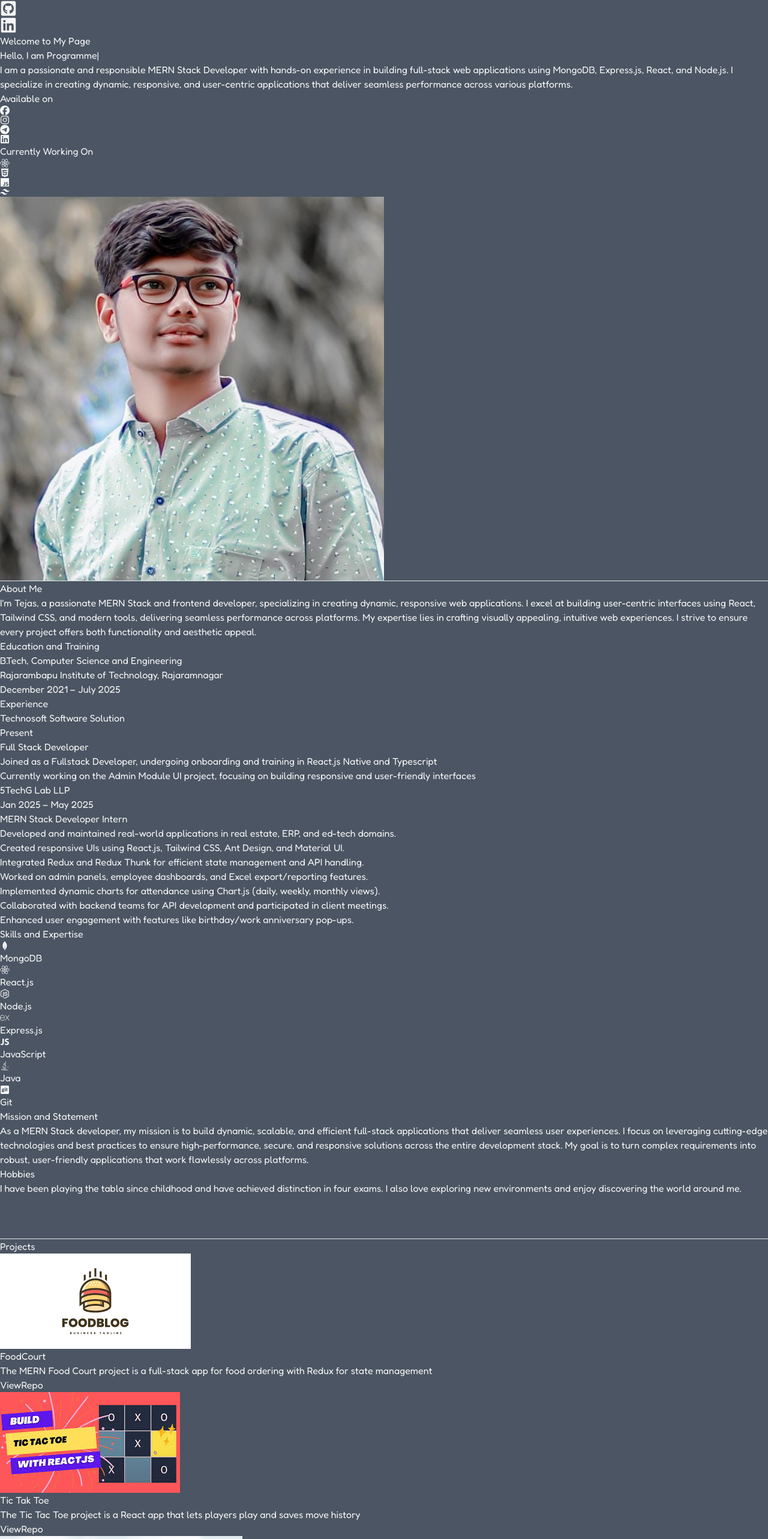
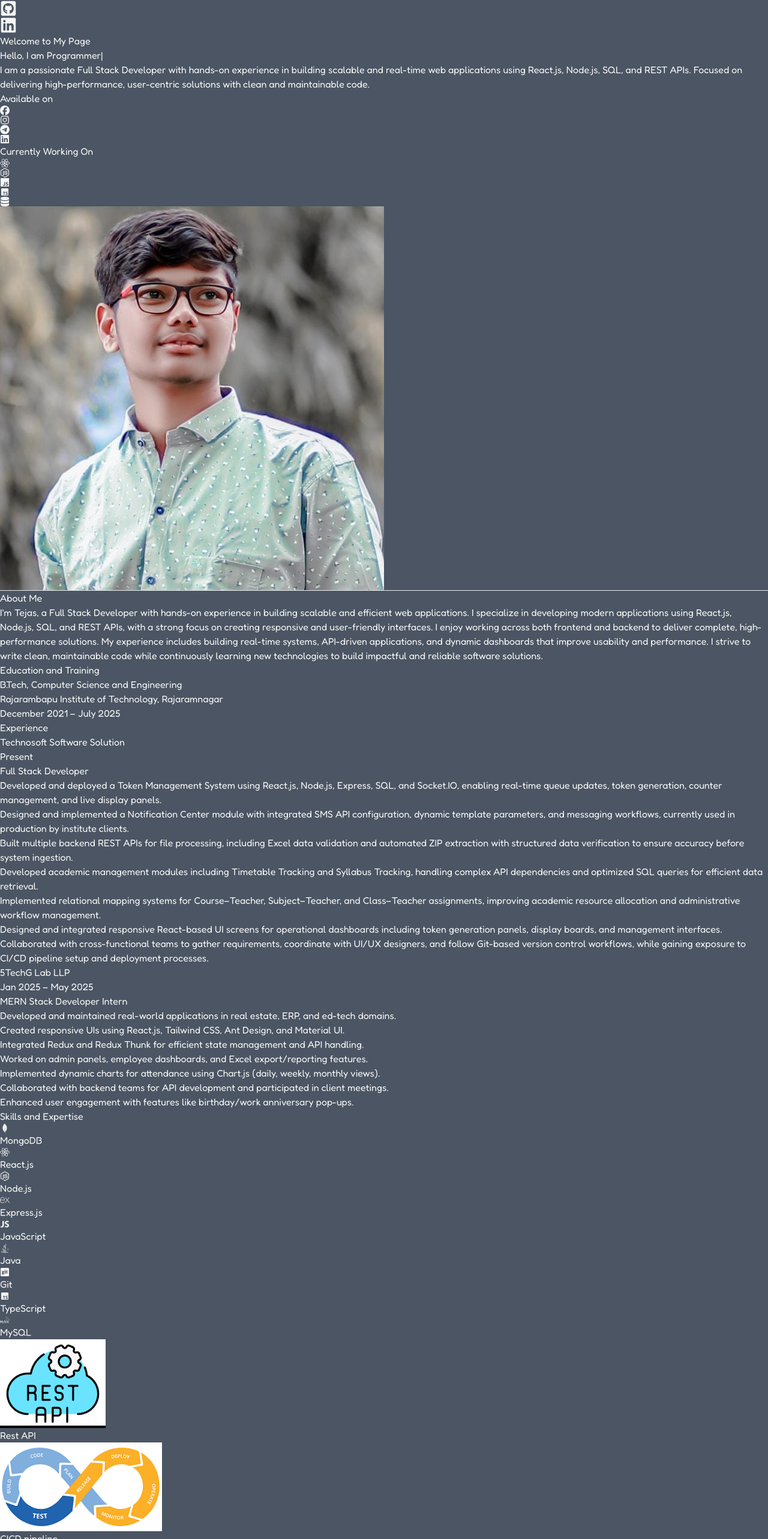
Before and after one commit to TejasBhoite0707/Personal-Portfolio, a React (Vite) app: page / in a window 1280 px wide. Shown: the part 836-3402 px from the top of the page at 60% size. Built offline with nearby package versions, Linux system fonts and the light colour scheme.

Commit message:
Update Portfolio

```diff
--- a/src/Components/About.jsx
+++ b/src/Components/About.jsx
@@ -1,11 +1,14 @@
 import React from 'react';
-import { SiMongodb } from "react-icons/si";
+import { SiMongodb, SiMysql, SiPostman } from "react-icons/si";
 import { FaReact } from "react-icons/fa";
 import { FaNodeJs } from "react-icons/fa";
 import { SiExpress } from "react-icons/si";
 import { IoLogoJavascript } from "react-icons/io";
 import { FaJava } from "react-icons/fa";
 import { FaGitSquare } from "react-icons/fa";
+import { BiLogoTypescript } from 'react-icons/bi';
+import APILogo from "../assets/Logos/APILogo.png"
+import CICD from "../assets/Logos/CICD.png"
 function About () {
 
     return (
@@ -13,7 +16,7 @@ function About () {
      <div name='About' className='max-w-screen-2xl container mx-auto px-4 md:px-20 my-16'>
   <h1 className='text-3xl mb-8 font-bold text-indigo-300 border-b-4 border-purple-400 pb-2 w-fit'>About Me</h1>
   <p className='text-lg md:text-xl text-stone-50 leading-relaxed'>
-    I'm Tejas, a passionate MERN Stack and frontend developer, specializing in creating dynamic, responsive web applications. I excel at building user-centric interfaces using React, Tailwind CSS, and modern tools, delivering seamless performance across platforms. My expertise lies in crafting visually appealing, intuitive web experiences. I strive to ensure every project offers both functionality and aesthetic appeal.
+    I'm Tejas, a Full Stack Developer with hands-on experience in building scalable and efficient web applications. I specialize in developing modern applications using React.js, Node.js, SQL, and REST APIs, with a strong focus on creating responsive and user-friendly interfaces. I enjoy working across both frontend and backend to deliver complete, high-performance solutions. My experience includes building real-time systems, API-driven applications, and dynamic dashboards that improve usability and performance. I strive to write clean, maintainable code while continuously learning new technologies to build impactful and reliable software solutions.
   </p>
 
   <div className='mt-12'>
@@ -37,8 +40,13 @@ function About () {
 
     <div className="mt-4">
       <ul className="list-disc pl-5 text-stone-50 space-y-2 text-[18px]">
-        <li>Joined as a Fullstack Developer, undergoing onboarding and training in React.js Native and Typescript</li>
-        <li>Currently working on the Admin Module UI project, focusing on building responsive and user-friendly interfaces</li>
+        <li>Developed and deployed a Token Management System using React.js, Node.js, Express, SQL, and Socket.IO, enabling real-time queue updates, token generation, counter management, and live display panels.</li>
+        <li>Designed and implemented a Notification Center module with integrated SMS API configuration, dynamic template parameters, and messaging workflows, currently used in production by institute clients.</li>
+        <li>Built multiple backend REST APIs for file processing, including Excel data validation and automated ZIP extraction with structured data verification to ensure accuracy before system ingestion.</li>
+        <li>Developed academic management modules including Timetable Tracking and Syllabus Tracking, handling complex API dependencies and optimized SQL queries for efficient data retrieval.</li>
+        <li>Implemented relational mapping systems for Course–Teacher, Subject–Teacher, and Class–Teacher assignments, improving academic resource allocation and administrative workflow management.</li>
+        <li>Designed and integrated responsive React-based UI screens for operational dashboards including token generation panels, display boards, and management interfaces.</li>
+        <li>Collaborated with cross-functional teams to gather requirements, coordinate with UI/UX designers, and follow Git-based version control workflows, while gaining exposure to CI/CD pipeline setup and deployment processes.</li>
       </ul>
     </div>
   </div>
@@ -68,15 +76,52 @@ function About () {
 
   <div className='mt-12'>
     <h1 className='text-2xl font-semibold text-purple-400'>Skills and Expertise</h1>
-    <ul className='text-xl space-y-3 mt-4'>
-      <li className='flex items-center'><SiMongodb className='mr-2 text-green-600' /> MongoDB</li>
-      <li className='flex items-center'><FaReact className='mr-2 text-blue-500' /> React.js</li>
-      <li className='flex items-center'><FaNodeJs className='mr-2 text-green-500' /> Node.js</li>
-      <li className='flex items-center'><SiExpress className='mr-2 text-stone-50' /> Express.js</li>
-      <li className='flex items-center'><IoLogoJavascript className='mr-2 text-yellow-500' /> JavaScript</li>
-      <li className='flex items-center'><FaJava className='mr-2 text-red-500' /> Java</li>
-      <li className='flex items-center'><FaGitSquare className='mr-2 text-orange-600' /> Git</li>
-    </ul>
+
+    <div className="flex flex-wrap gap-3 mt-4 text-lg">
+  <span className="flex items-center gap-2 bg-gray-800 px-4 py-2 rounded-full ">
+    <SiMongodb className="text-green-600 h-8 w-8"/> MongoDB
+  </span>
+
+  <span className="flex items-center gap-2 bg-gray-800 px-4 py-2 rounded-full">
+    <FaReact className="text-blue-500 h-8 w-8"/> React.js
+  </span>
+
+  <span className="flex items-center gap-2 bg-gray-800 px-4 py-2 rounded-full ">
+    <FaNodeJs className="text-green-500 h-8 w-8"/> Node.js
+  </span>
+
+  <span className="flex items-center gap-2 bg-gray-800 px-4 py-2 rounded-full">
+    <SiExpress className='h-8 w-8' /> Express.js
+  </span>
+
+  <span className="flex items-center gap-2 bg-gray-800 px-4 py-2 rounded-full">
+    <IoLogoJavascript className="text-yellow-500 h-8 w-8"/> JavaScript
+  </span>
+
+  <span className="flex items-center gap-2 bg-gray-800 px-4 py-2 rounded-full">
+    <FaJava className="text-red-500 h-8 w-8"/> Java
+  </span>
+
+  <span className="flex items-center gap-2 bg-gray-800 px-4 py-2 rounded-full">
+    <FaGitSquare className="text-orange-600 h-8 w-8"/> Git
+  </span>
+  <span className="flex items-center gap-2 bg-gray-800 px-4 py-2 rounded-full">
+    <BiLogoTypescript className="text-blue-400 h-8 w-8"/> TypeScript
+  </span>
+   <span className="flex items-center gap-2 bg-gray-800 px-4 py-2 rounded-full">
+    <SiMysql  className="text-blue-400 h-8 w-8"/> MySQL
+  </span>
+  <span className="flex items-center gap-2 bg-gray-800 px-4 py-2 rounded-full">
+    <img src={APILogo}  className="text-blue-400 h-8 w-10"/> Rest API
+  </span>
+  <span className="flex items-center gap-2 bg-gray-800 px-4 py-2 rounded-full">
+    <img src={CICD}  className="text-blue-400 h-8 w-10"/> CICD pipeline
+  </span>
+   <span className="flex items-center gap-2 bg-gray-800 px-4 py-2 rounded-full">
+    <SiPostman  className="text-orange-600 h-8 w-8"/> Postman
+  </span>
+
+</div>
   </div>
 
   <div className='mt-12'>
--- a/src/Components/Home.jsx
+++ b/src/Components/Home.jsx
@@ -2,13 +2,14 @@ import React from 'react';
 import { FaFacebook } from "react-icons/fa6";
 import { FaInstagram } from "react-icons/fa6";
 import { FaTelegram } from "react-icons/fa6";
-import { FaLinkedin } from "react-icons/fa";
+import { FaDatabase, FaLinkedin, FaNodeJs } from "react-icons/fa";
 import { FaReact } from "react-icons/fa";
 import { IoLogoHtml5 } from "react-icons/io5";
 import { IoLogoJavascript } from "react-icons/io5";
 import { SiTailwindcss } from "react-icons/si";
 import {ReactTyped} from 'react-typed';
 import photo from '../Images/Myimge.jpeg';
+import { BiLogoTypescript } from 'react-icons/bi';
 function Home ()  {
 
     return (
@@ -31,7 +32,7 @@ function Home ()  {
         />
       </h1>
       <p className="text-sm md:text-lg text-stone-50 text-justify leading-relaxed md:leading-loose">
-        I am a passionate and responsible MERN Stack Developer with hands-on experience in building full-stack web applications using MongoDB, Express.js, React, and Node.js. I specialize in creating dynamic, responsive, and user-centric applications that deliver seamless performance across various platforms.
+        I am a passionate Full Stack Developer with hands-on experience in building scalable and real-time web applications using React.js, Node.js, SQL, and REST APIs. Focused on delivering high-performance, user-centric solutions with clean and maintainable code.
       </p>
 
       {/* Social Media and Current Work */}
@@ -74,7 +75,7 @@ function Home ()  {
             </a>
             <a href='https://www.w3schools.com/html/' target='_blank'>
               <li className='cursor-pointer hover:text-indigo-300 hover:scale-110 transition-transform duration-200'>
-                <IoLogoHtml5 />
+                <FaNodeJs  />
               </li>
             </a>
             <a href='https://developer.mozilla.org/en-US/docs/Web/JavaScript' target='_blank'>
@@ -84,7 +85,12 @@ function Home ()  {
             </a>
             <a href='https://tailwindcss.com/' target='_blank'>
               <li className='cursor-pointer hover:text-blue-300 hover:scale-110 transition-transform duration-200'>
-                <SiTailwindcss />
+                <BiLogoTypescript />
+              </li>
+            </a>
+            <a href='https://tailwindcss.com/' target='_blank'>
+              <li className='cursor-pointer hover:text-blue-300 hover:scale-110 transition-transform duration-200'>
+                <FaDatabase  />
               </li>
             </a>
           </ul>
```
Also changed, not shown: src/assets/Logos/APILogo.png (added), src/assets/Logos/CICD.png (added).
